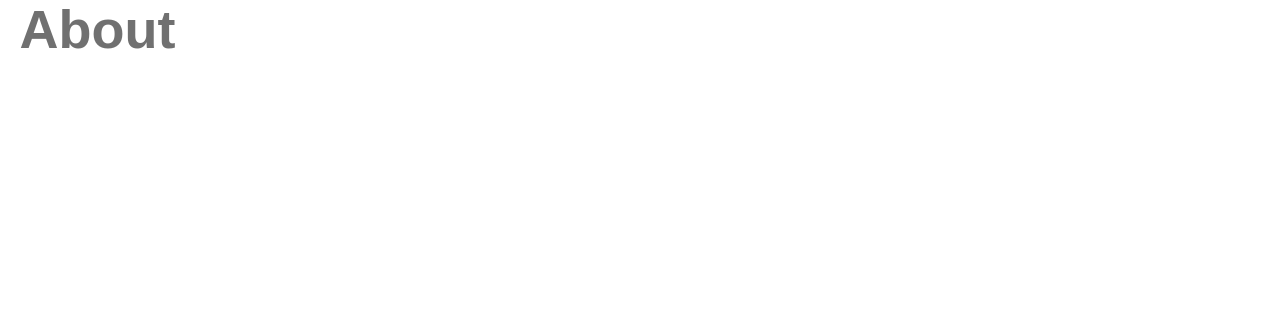
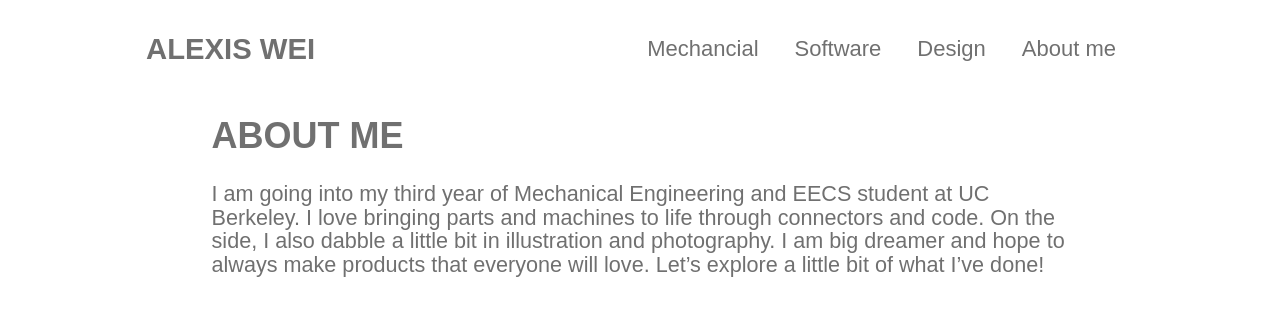
Before and after one commit to alexis-wei/portfolio2020, a Gatsby site in the folder gatsby-front/: page /about in a window 1280 px wide. Built offline with nearby package versions, Linux system fonts and the light colour scheme; Gatsby itself is replaced by a stand-in of ours.

Commit message:
clouds and color changing and descriptions

```diff
--- a/gatsby-front/gatsby-config.js
+++ b/gatsby-front/gatsby-config.js
@@ -1,8 +1,26 @@
 module.exports = {
   siteMetadata: {
-    title: `Alexis Wei`,
+    title: `ALEXIS WEI`,
     description: `This is Alexis Wei's portfolio for work in mechanical engineering, computer science, and design`,
     author: `@alexis.w`,
+    "menuLinks": [
+      {
+        "name": "Mechancial",
+        "link": "/mechanical"
+      },
+      {
+        "name": "Software",
+        "link": "/cs"
+      },
+      {
+        "name": "Design",
+        "link": "/design"
+      },
+      {
+        "name": "About me",
+        "link": "/about"
+      }
+    ]
   },
   plugins: [
     `gatsby-plugin-react-helmet`,
@@ -21,8 +39,8 @@ module.exports = {
         name: `gatsby-starter-default`,
         short_name: `starter`,
         start_url: `/`,
-        background_color: `#663399`,
-        theme_color: `#663399`,
+        background_color: `#FFFFFF`,
+        theme_color: `#FFFFFF`,
         display: `minimal-ui`,
         icon: `src/images/bunny.svg`, // This path is relative to the root of the site.
       },
--- /dev/null
+++ b/gatsby-front/src/components/header.js
@@ -0,0 +1,58 @@
+import React from "react"
+import { Link } from "gatsby"
+import PropTypes from "prop-types"
+
+const Header = ({ siteTitle, menuLinks, mainColor }) => (
+  <header style={{ background: "white", marginBottom: "1rem",}}>
+    <div style={{ background: "white",marginBottom: "1rem",}}>
+      <div
+        style={{
+          margin: "0 auto",
+          maxWidth: "80%",
+          padding: "1rem 1rem",
+          display: "flex",
+          justifyItems: "space-between",
+          alignItems: "center",
+        }}
+      >
+        <h2 style={{ margin: 0, flex: 1 }}>
+          <Link to="/"
+            style={{
+              color: mainColor,
+              textDecoration: "none",
+            }}
+          >
+            {siteTitle}
+          </Link>
+        </h2>
+        <div style={{display: "flex", alignItems: "center"}}>
+          <nav style={{height: "100%", margin: 0}} >
+            <ul style={{ display: "flex", flex: 1, justifyItems: "space-between",
+          alignItems: "center", height: "100%", width: "100%", margin: 0 }}>
+              {menuLinks.map(link => (
+                <li key={link.name}
+                  style={{
+                    listStyleType: `none`,
+                    padding: `1rem`,
+                    margin: 0
+                  }}
+                >
+                  <Link style={{ color: mainColor, textDecoration: "none" }} to={link.link}>
+                    <p className="header-title">{link.name}</p>
+                  </Link>
+                </li>
+              ))}
+            </ul>
+          </nav>
+        </div>
+      </div>
+    </div>
+  </header>
+)
+Header.propTypes = {
+  siteTitle: PropTypes.string,
+}
+Header.defaultProps = {
+  siteTitle: ``,
+}
+export default Header
--- a/gatsby-front/src/components/layout.js
+++ b/gatsby-front/src/components/layout.js
@@ -8,15 +8,20 @@
 import React from "react"
 import PropTypes from "prop-types"
 import { useStaticQuery, graphql } from "gatsby"
+import Header from "./header"
 
 import "./layout.scss"
 
-const Layout = ({ children }) => {
+const Layout = ({ children, headerColor }) => {
   const data = useStaticQuery(graphql`
     query SiteTitleQuery {
       site {
         siteMetadata {
           title
+          menuLinks {
+            name
+            link
+          }
         }
       }
     }
@@ -27,10 +32,11 @@ const Layout = ({ children }) => {
 
       // <Header siteTitle={data.site.siteMetadata.title} />
     <>
+      <Header menuLinks={data.site.siteMetadata.menuLinks} siteTitle={data.site.siteMetadata.title} mainColor={headerColor} />
       <div
         style={{
           margin: `0 auto`,
-          maxWidth: `100%`,
+          maxWidth: `70%`,
           height: `100%`,
           padding: `0 1.0875rem 1.45rem`,
           backgroundColor: `#FFFFFF`,
--- a/gatsby-front/src/components/layout.scss
+++ b/gatsby-front/src/components/layout.scss
@@ -258,7 +258,7 @@ h1 {
   font-family: $title;
   font-weight: bold;
   text-rendering: optimizeLegibility;
-  font-size: 3rem;
+  font-size: 2rem;
   line-height: 1.1;
 }
 h2 {
@@ -319,7 +319,7 @@ h5 {
   padding-top: 0;
   margin-bottom: 1.45rem;
   color: inherit;
-  font-family: 'Inconsolata', monospace;
+  font-family: $title;
   font-weight: bold;
   text-rendering: optimizeLegibility;
   font-size: 0.85028rem;
@@ -336,9 +336,9 @@ h6 {
   margin-bottom: 1.45rem;
   color: inherit;
   font-family: $body-text;
-  font-weight: bold;
+  font-weight: 400;
   text-rendering: optimizeLegibility;
-  font-size: 1.5rem;
+  font-size: 1.2rem;
   line-height: 1.1;
 }
 hgroup {
@@ -711,3 +711,8 @@ pre tt:after {
 #main-color{
   color: $dark-grey;
 }
+
+.header-title {
+  font-weight: 400;
+  font-size: 22px;
+}
--- a/gatsby-front/src/pages/about.js
+++ b/gatsby-front/src/pages/about.js
@@ -13,9 +13,17 @@ class About extends React.Component {
 
     render() {
       return(
-        <Layout>
+        <Layout headerColor={'#707070'}>
             <SEO title="About"/>
-            <h1>About</h1>
+            <div style={{color: '#707070'}}>
+                <h1>ABOUT ME</h1>
+                <h6>I am going into my third year of Mechanical Engineering and EECS student at UC Berkeley.
+                    I love bringing parts and machines to life through connectors and code. On the side,
+                    I also dabble a little bit in illustration and photography.
+                    I am big dreamer and hope to always make products that everyone will love.
+                    Let’s explore a little bit of what I’ve done!
+                </h6>
+            </div>
         </Layout>
     )}
 }
--- /dev/null
+++ b/gatsby-front/src/styles/cs.scss
@@ -0,0 +1,7 @@
+$dark-blue: #547398;
+$med-blue: #9FC0E8;
+$light-blue: #E3F4FF;
+
+h1, h2, h3, h4, h5, h6, p{
+    color: $dark-blue !important;
+}
--- /dev/null
+++ b/gatsby-front/src/styles/design.scss
@@ -0,0 +1,10 @@
+$dark-yellow: #D1A922;
+$med-yellow: #F2C300;
+$light-yellow:#FFFCE8;
+
+$dark-grey:#707070;
+$light-grey: #F4F4F4;
+
+h1, h2, h3, h4, h5, h6, p{
+    color: $dark-yellow !important;
+}
--- /dev/null
+++ b/gatsby-front/src/styles/mechanical.scss
@@ -0,0 +1,8 @@
+$dark-pink:#A26C6C;
+$med-pink: #F2A9A9;
+$light-pink:#FFF4F8;
+
+
+h1, h2, h3, h4, h5, h6, p{
+    color: $dark-pink;
+}
```
Also changed, not shown: gatsby-front/src/components/description.js (added, +28 -0 lines), gatsby-front/src/components/nav.js (deleted, +0 -33 lines), gatsby-front/src/pages/cs.js (+10 -2 lines), gatsby-front/src/pages/design.js (+10 -2 lines), gatsby-front/src/pages/index.js (+12 -3 lines), gatsby-front/src/pages/mechanical.js (+13 -2 lines), gatsby-front/src/images/Group 22.svg (added), gatsby-front/src/images/Group 23.svg (added), gatsby-front/src/images/blue-clouds.svg (added), gatsby-front/src/images/pink-clouds.svg (added), gatsby-front/src/images/yellow-clouds.svg (added).
